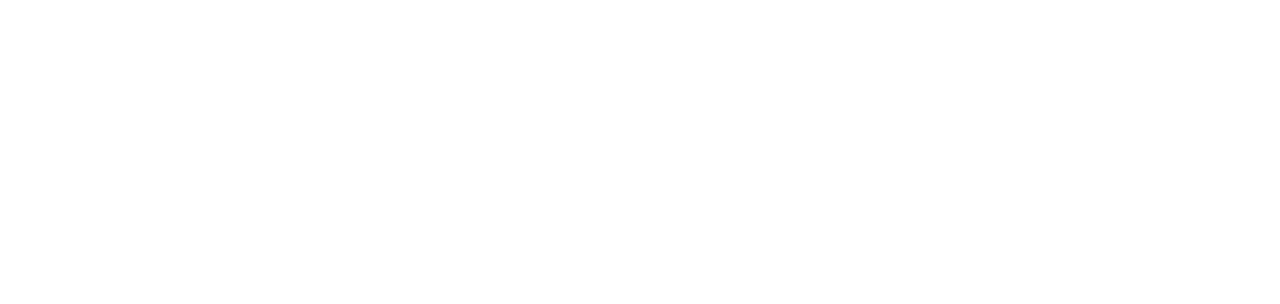
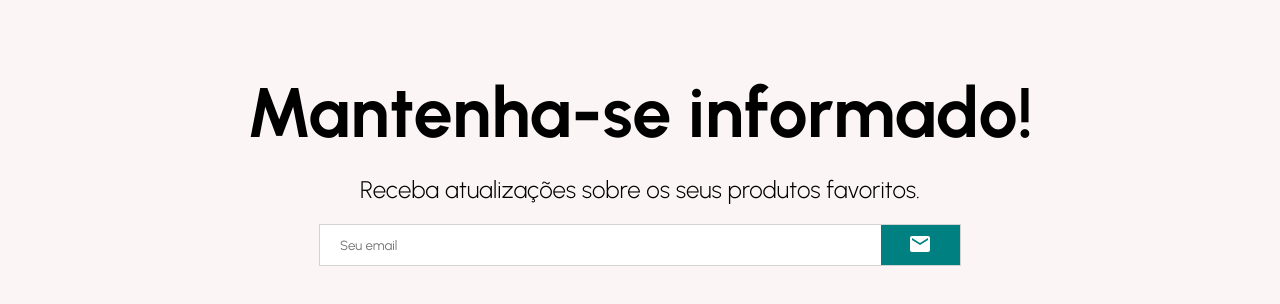
Before and after one commit to pedroandradee/ecommerce, a React (Create React App) app in the folder client/: page / in a window 1280 px wide. Shown: the part 2338-2642 px from the top of the page. Before the commit the page ends 2256 px from the top, so only its background shows below. Built offline with nearby package versions, Linux system fonts and the light colour scheme.

Commit message:
newsletter creation

```diff
--- /dev/null
+++ b/client/src/components/Newsletter.jsx
@@ -0,0 +1,61 @@
+import { Email } from '@material-ui/icons'
+import React from 'react'
+import styled from 'styled-components'
+
+const Container = styled.div`
+    display: flex;
+    height: 60vh;
+    background-color: #fcf5f5;
+    align-items: center;
+    justify-content: center;
+    flex-direction: column;
+`;
+const Title = styled.h1`
+    font-size: 70px;
+    margin: 20px;
+`;
+
+const Description = styled.div`
+    font-size: 24px;
+    font-weight: 300;
+    margin-bottom: 20px;
+`;
+
+const InputContainer = styled.div`
+    display: flex;
+    width: 50%;
+    height: 40px;
+    background-color: white;
+    justify-content: space-between;
+    border: 1px solid lightgray;
+`;
+
+const Input = styled.input`
+    border: none;
+    flex: 8;
+    padding-left: 20px;
+`;
+
+const Button = styled.button`
+    flex: 1;
+    border: none;
+    background-color: teal;
+    color: white;
+`;
+
+const Newsletter = () => {
+    return (
+        <Container>
+            <Title>Mantenha-se informado!</Title>
+            <Description>Receba atualizações sobre os seus produtos favoritos.</Description>
+            <InputContainer>
+                <Input placeholder="Seu email" />
+                <Button>
+                    <Email/>
+                </Button>
+            </InputContainer>
+        </Container>
+    )
+}
+
+export default Newsletter
--- a/client/src/components/Product.jsx
+++ b/client/src/components/Product.jsx
@@ -14,7 +14,7 @@
     left: 0;
     background-color: rgba(0, 0, 0, 0.2);
     z-index: 3;
-    transition: all o.5s ease;
+    transition: all 0.5s ease;
     cursor: pointer;
 `;
 
--- a/client/src/pages/Home.jsx
+++ b/client/src/pages/Home.jsx
@@ -2,6 +2,7 @@
 import Announcement from '../components/Announcement'
 import Categories from '../components/Categories'
 import Navbar from '../components/Navbar'
+import Newsletter from '../components/Newsletter'
 import Products from '../components/Products'
 import Slider from '../components/Slider'
 
@@ -14,6 +15,7 @@
             <Slider />
             <Categories />
             <Products />
+            <Newsletter />
         </div>
     )
 }
```
Also changed, not shown: client/src/components/Footer.jsx (added).
